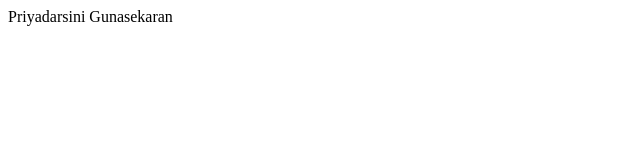
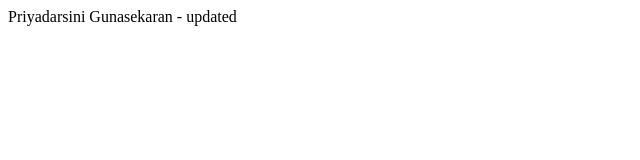
Before and after one commit to priyadarsini-gunasekaran/prework, a plain HTML site: page Index.html in a window 1280 px wide. Shown: the full height of the page, 0-640 px from the left. Drawn offline with Linux system fonts and the light colour scheme.

Commit message:
new changes

```diff
--- a/Index.html
+++ b/Index.html
@@ -7,6 +7,6 @@
     <title>Document</title>
 </head>
 <body>
-   Priyadarsini Gunasekaran
+   Priyadarsini Gunasekaran - updated
 </body>
 </html>
```
